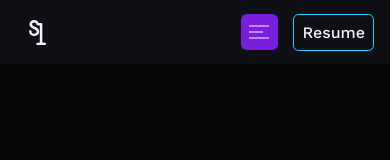
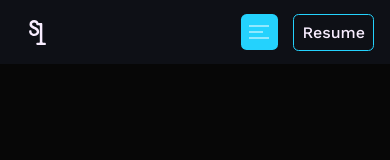
Before and after one commit to SandraLuque/v1p, a React (Vite) app: page /projects/1 in a window 390 px wide. Shown: the top 160 px of the page. Built offline with nearby package versions, Linux system fonts and the light colour scheme.

Commit message:
change color for hamburger

```diff
--- a/src/components/layout/header/Header.module.scss
+++ b/src/components/layout/header/Header.module.scss
@@ -57,7 +57,7 @@
 .hamburger{
   height: 2.3rem;
   width: 2.3rem;
-  background: var(--purple);
+  background: var(--primary);
   border-radius: calc(var(--base-bdr) / 2);
 }
 .btn{
```
